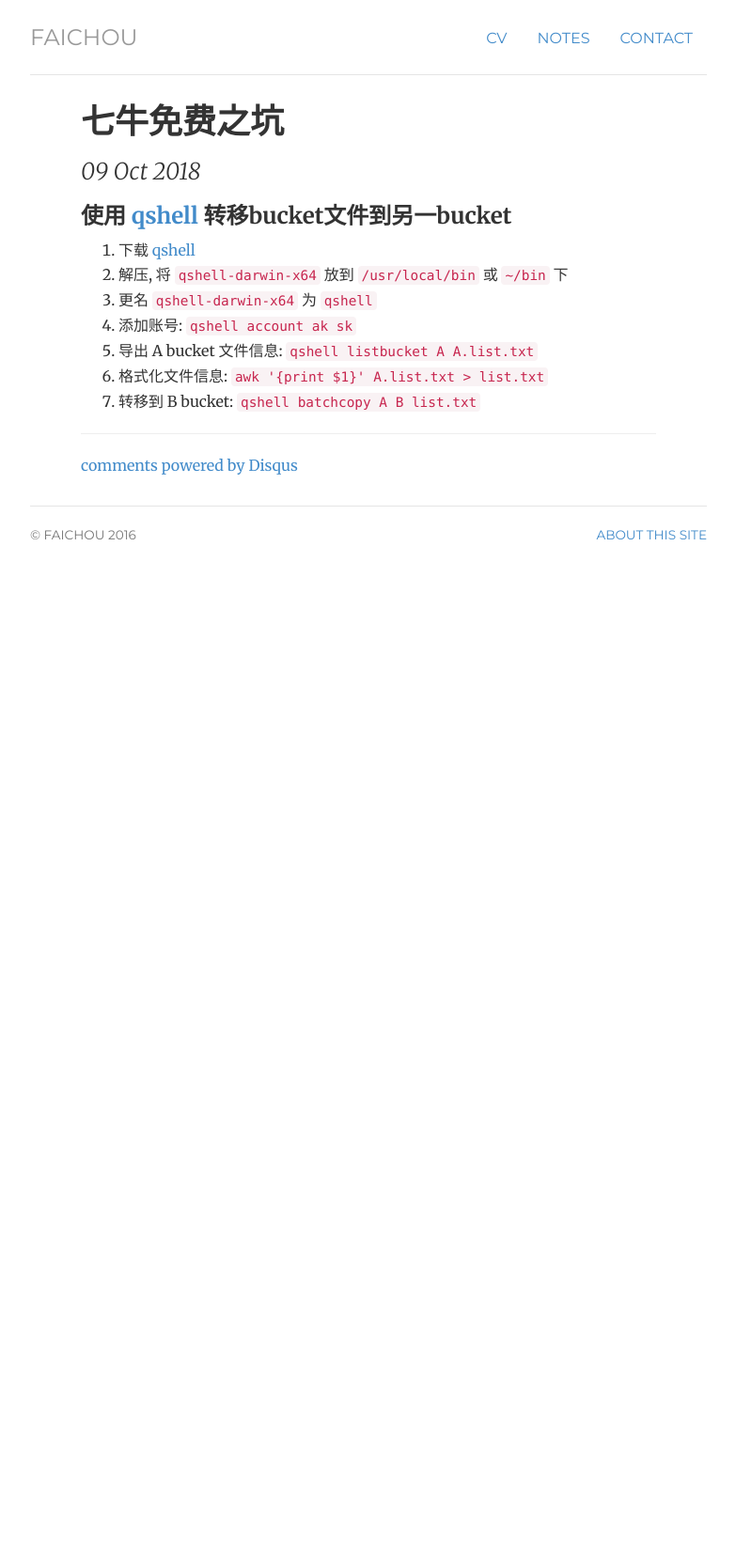
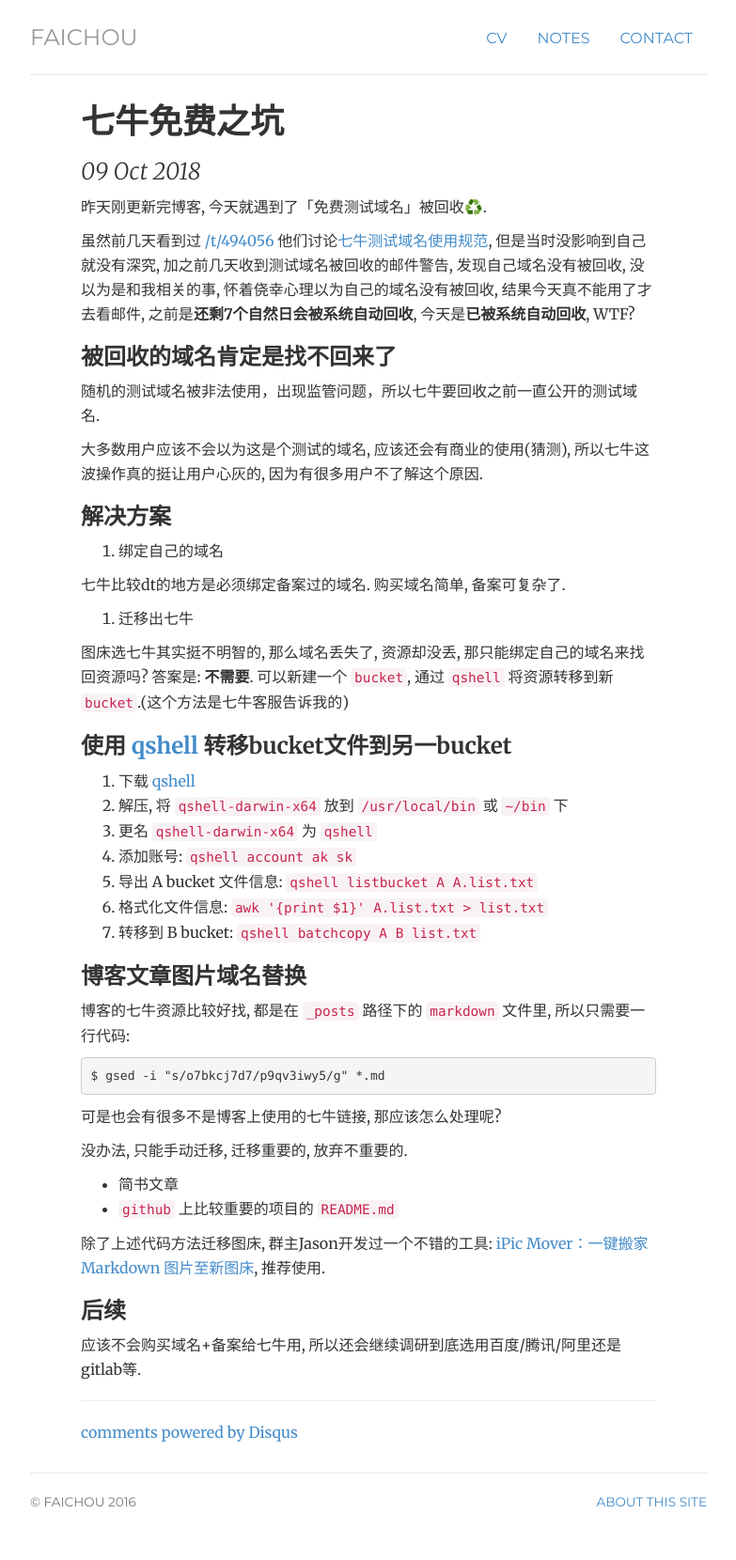
Before and after one commit to FaiChou/faichou.github.io, a Jekyll site: the page built from _posts/2018-10-09-七牛免费之坑.md, in a window 1280 px wide. Shown: the whole page at 94% size, without its empty margins (248-1031 px from the left). Built offline with Jekyll 4.4.1, drawn with Linux system fonts in a browser that asks for light colours; our own code applies the rules of GitHub Pages for plain Markdown files; comment, search, counter and statistics services are not loaded; before the commit the page ends 900 px from its top, so only the background shows below that.

Commit message:
new blog post

````diff
--- a/_posts/2018-10-09-七牛免费之坑.md
+++ b/_posts/2018-10-09-七牛免费之坑.md
@@ -1,3 +1,31 @@
+---
+layout: post
+title: "七牛免费之坑"
+date: 2018-10-09
+---
+
+昨天刚更新完博客, 今天就遇到了「免费测试域名」被回收♻️.
+
+虽然前几天看到过 [/t/494056](https://www.v2ex.com/t/494056) 他们讨论[七牛测试域名使用规范](https://developer.qiniu.com/fusion/kb/1319/test-domain-access-restriction-rules), 但是当时没影响到自己就没有深究, 加之前几天收到测试域名被回收的邮件警告, 发现自己域名没有被回收, 没以为是和我相关的事, 怀着侥幸心理以为自己的域名没有被回收, 结果今天真不能用了才去看邮件, 之前是**还剩7个自然日会被系统自动回收**, 今天是**已被系统自动回收**, WTF?
+
+### 被回收的域名肯定是找不回来了
+
+随机的测试域名被非法使用，出现监管问题，所以七牛要回收之前一直公开的测试域名.
+
+大多数用户应该不会以为这是个测试的域名, 应该还会有商业的使用(猜测), 所以七牛这波操作真的挺让用户心灰的, 因为有很多用户不了解这个原因.
+
+
+### 解决方案
+
+1. 绑定自己的域名
+
+七牛比较dt的地方是必须绑定备案过的域名. 购买域名简单, 备案可复杂了.
+
+2. 迁移出七牛
+
+图床选七牛其实挺不明智的, 那么域名丢失了, 资源却没丢, 那只能绑定自己的域名来找回资源吗?
+答案是: **不需要**. 可以新建一个 `bucket`, 通过 `qshell` 将资源转移到新 `bucket`.(这个方法是七牛客服告诉我的)
+
 
 ### 使用 [qshell](https://github.com/qiniu/qshell) 转移bucket文件到另一bucket
 
@@ -8,3 +36,26 @@
 5. 导出 A bucket 文件信息: `qshell listbucket A A.list.txt`
 6. 格式化文件信息: `awk '{print $1}' A.list.txt > list.txt`
 7. 转移到 B bucket: `qshell batchcopy A B list.txt`
+
+
+### 博客文章图片域名替换
+
+博客的七牛资源比较好找, 都是在 `_posts` 路径下的 `markdown` 文件里, 所以只需要一行代码:
+
+```bash
+$ gsed -i "s/o7bkcj7d7/p9qv3iwy5/g" *.md
+```
+
+可是也会有很多不是博客上使用的七牛链接, 那应该怎么处理呢?
+
+没办法, 只能手动迁移, 迁移重要的, 放弃不重要的.
+
+- 简书文章
+- `github` 上比较重要的项目的 `README.md`
+
+除了上述代码方法迁移图床, 群主Jason开发过一个不错的工具: [iPic Mover：一键搬家 Markdown 图片至新图床](https://www.waerfa.com/ipic-mover-review), 推荐使用.
+
+
+### 后续
+
+应该不会购买域名+备案给七牛用, 所以还会继续调研到底选用百度/腾讯/阿里还是gitlab等.
````
